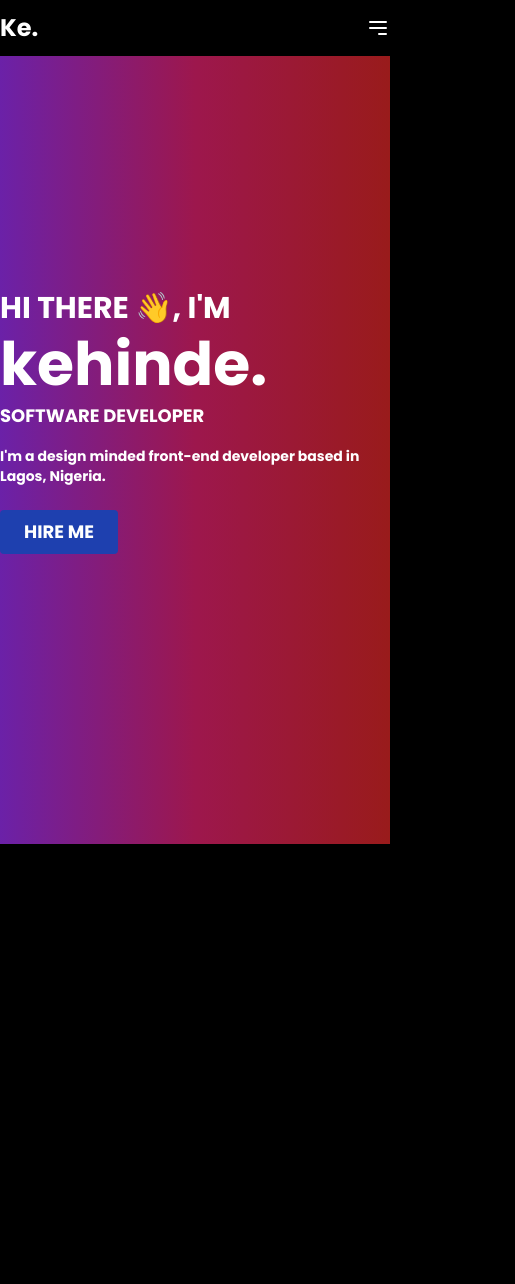
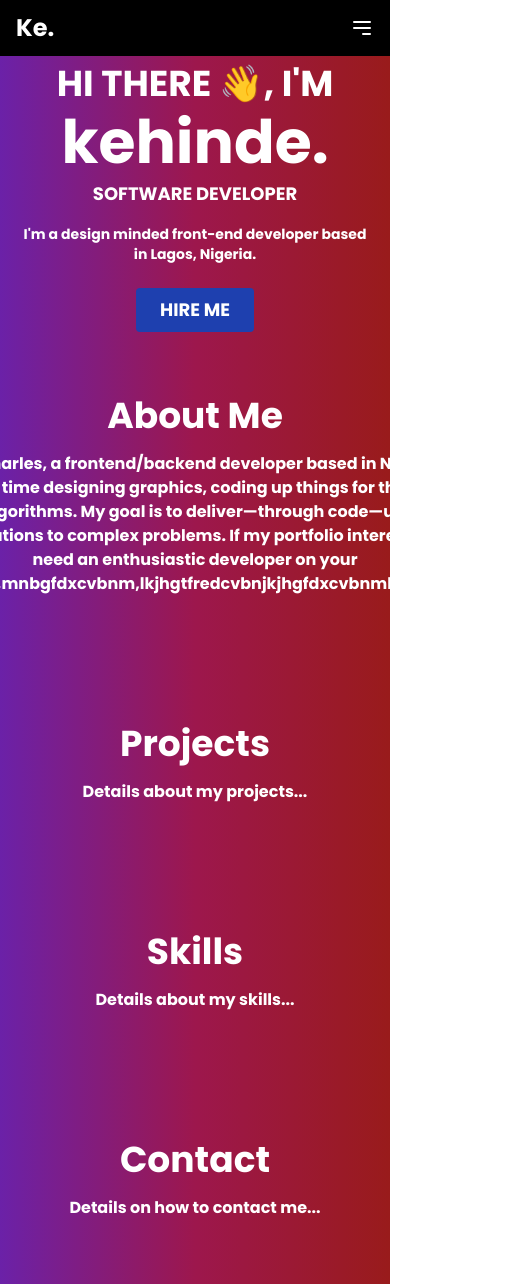
Before and after one commit to kehinde-am/kenny-portfolio, a Vue app: page / in a window 390 px wide. Shown: the whole page, 515 px wide, since content can reach past the window. Before the commit the page ends 844 px from the top, so only its background shows below. Built offline with nearby package versions, Linux system fonts and the light colour scheme.

Commit message:
feat: added components files

```diff
--- a/package.json
+++ b/package.json
@@ -10,7 +10,8 @@
   },
   "dependencies": {
     "@vueuse/motion": "^2.1.0",
-    "vue": "^3.4.21"
+    "vue": "^3.4.21",
+    "vue-router": "4"
   },
   "devDependencies": {
     "@vitejs/plugin-vue": "^5.0.4",
--- a/src/App.vue
+++ b/src/App.vue
@@ -1,24 +1,24 @@
-<!-- src/App.vue -->
+
 <template>
   <div id="app" class="min-h-screen flex flex-col bg-gradient-to-r from-purple-800 via-pink-800 to-red-800">
     <nav class="bg-black text-white py-3 fixed w-full z-20">
-      <div class="container mx-auto flex justify-between items-center">
+      <div class="container mx-auto flex justify-between items-center px-4">
         <div class="text-2xl font-bold">Ke.</div>
         <ul class="hidden md:flex space-x-6">
           <li>
-            <a href="#" class="hover:text-blue-800" v-motion :initial="{ scale: 1 }" :hover="{ scale: 1.1 }">HOME</a>
+            <a href="#home" class="hover:text-blue-800">HOME</a>
           </li>
           <li>
-            <a href="#" class="hover:text-blue-800" v-motion :initial="{ scale: 1 }" :hover="{ scale: 1.1 }">ABOUT</a>
+            <a href="#about" class="hover:text-blue-800">ABOUT</a>
           </li>
           <li>
-            <a href="#" class="hover:text-blue-800" v-motion :initial="{ scale: 1 }" :hover="{ scale: 1.1 }">PROJECTS</a>
+            <a href="#projects" class="hover:text-blue-800">PROJECTS</a>
           </li>
           <li>
-            <a href="#" class="hover:text-blue-800" v-motion :initial="{ scale: 1 }" :hover="{ scale: 1.1 }">SKILLS</a>
+            <a href="#skills" class="hover:text-blue-800">SKILLS</a>
           </li>
           <li>
-            <a href="#" class="hover:text-blue-800" v-motion :initial="{ scale: 1 }" :hover="{ scale: 1.1 }">CONTACT</a>
+            <a href="#contact" class="hover:text-blue-800">CONTACT</a>
           </li>
         </ul>
         <div class="md:hidden flex items-center">
@@ -32,41 +32,28 @@
       <div
         v-if="menuOpen"
         v-motion :initial="{ opacity: 0 }" :animate="{ opacity: 1 }" :exit="{ opacity: 0 }"
-        class="md:hidden absolute top-0 left-0 w-full bg-black text-white z-10"
+        class="md:hidden absolute top-0 left-0 w-full bg-black text-white z-10 px-4"
       >
-        <ul class="flex flex-col space-y-6 p-6">
+        <ul class="flex flex-col space-y-6 py-6">
           <li>
-            <a href="#" class="hover:text-blue-800" @click="toggleMenu" v-motion :initial="{ scale: 1 }" :hover="{ scale: 1.1 }">HOME</a>
+            <a href="#home" class="hover:text-blue-800" @click="toggleMenu">HOME</a>
           </li>
           <li>
-            <a href="#" class="hover:text-blue-800" @click="toggleMenu" v-motion :initial="{ scale: 1 }" :hover="{ scale: 1.1 }">ABOUT</a>
+            <a href="#about" class="hover:text-blue-800" @click="toggleMenu">ABOUT</a>
           </li>
           <li>
-            <a href="#" class="hover:text-blue-800" @click="toggleMenu" v-motion :initial="{ scale: 1 }" :hover="{ scale: 1.1 }">PROJECTS</a>
+            <a href="#projects" class="hover:text-blue-800" @click="toggleMenu">PROJECTS</a>
           </li>
           <li>
-            <a href="#" class="hover:text-blue-800" @click="toggleMenu" v-motion :initial="{ scale: 1 }" :hover="{ scale: 1.1 }">SKILLS</a>
+            <a href="#skills" class="hover:text-blue-800" @click="toggleMenu">SKILLS</a>
           </li>
           <li>
-            <a href="#" class="hover:text-blue-800" @click="toggleMenu" v-motion :initial="{ scale: 1 }" :hover="{ scale: 1.1 }">CONTACT</a>
+            <a href="#contact" class="hover:text-blue-800" @click="toggleMenu">CONTACT</a>
           </li>
         </ul>
       </div>
     </nav>
-    <main class="flex-grow flex items-center justify-center relative">
-      <div class="text-left text-white relative z-10">
-        <h1 class="text-3xl mb-2">HI THERE 👋, I'M</h1>
-        <h2 class="text-6xl mb-2 font-bold">kehinde.</h2>
-        <p class="text-white-800 text-lg mb-4 font-bold">SOFTWARE DEVELOPER</p>
-        <p class="text-sm mb-6">I'm a design minded front-end developer based in Lagos, Nigeria.</p>
-        <button
-          class="bg-blue-800 text-white px-6 py-2 text-lg font-semibold rounded"
-          v-motion :initial="{ scale: 1 }" :hover="{ scale: 1.1 }"
-        >
-          HIRE ME
-        </button>
-      </div>
-    </main>
+    <router-view class="flex-grow pt-16"></router-view>
   </div>
 </template>
 
@@ -91,8 +78,6 @@
 </script>
 
 <style lang="scss" scoped>
-@import url('https://fonts.googleapis.com/css2?family=Poppins:wght@700&display=swap');
-
 #app {
   font-family: 'Poppins', sans-serif;
 }
--- /dev/null
+++ b/src/components/About.vue
@@ -0,0 +1,23 @@
+<!-- src/components/About.vue -->
+<template>
+  <section id="about" class="py-20">
+    <h2 class="text-4xl font-bold text-center text-white">About Me</h2>
+    <p class="text-center text-white mt-4">I am Okoye Charles, a frontend/backend developer based in Nigeria. I spend most of my time designing graphics, coding up things for the web, and learning algorithms.
+
+My goal is to deliver—through code—unique, and innovative solutions to complex problems.
+
+If my portfolio interests you, or you need an enthusiastic developer on your teamwertyuiol,mnbgfdxcvbnm,lkjhgtfredcvbnjkjhgfdxcvbnmkjhgfdcvbnmgf</p>
+  </section>
+</template>
+
+<script lang="ts">
+export default {
+  name: 'About',
+};
+</script>
+
+<style scoped>
+section {
+  padding: 4rem 0;
+}
+</style>
--- /dev/null
+++ b/src/components/Contact.vue
@@ -0,0 +1,19 @@
+<!-- src/components/Contact.vue -->
+<template>
+  <section id="contact" class="py-20">
+    <h2 class="text-4xl font-bold text-center text-white">Contact</h2>
+    <p class="text-center text-white mt-4">Details on how to contact me...</p>
+  </section>
+</template>
+
+<script lang="ts">
+export default {
+  name: 'Contact',
+};
+</script>
+
+<style scoped>
+section {
+  padding: 4rem 0;
+}
+</style>
--- a/src/components/HelloWorld.vue
+++ /dev/null
@@ -1,38 +0,0 @@
-<script setup lang="ts">
-import { ref } from 'vue'
-
-defineProps<{ msg: string }>()
-
-const count = ref(0)
-</script>
-
-<template>
-  <h1>{{ msg }}</h1>
-
-  <div class="card">
-    <button type="button" @click="count++">count is {{ count }}</button>
-    <p>
-      Edit
-      <code>components/HelloWorld.vue</code> to test HMR
-    </p>
-  </div>
-
-  <p>
-    Check out
-    <a href="https://vuejs.org/guide/quick-start.html#local" target="_blank"
-      >create-vue</a
-    >, the official Vue + Vite starter
-  </p>
-  <p>
-    Install
-    <a href="https://github.com/vuejs/language-tools" target="_blank">Volar</a>
-    in your IDE for a better DX
-  </p>
-  <p class="read-the-docs">Click on the Vite and Vue logos to learn more</p>
-</template>
-
-<style scoped>
-.read-the-docs {
-  color: #888;
-}
-</style>
--- /dev/null
+++ b/src/components/Projects.vue
@@ -0,0 +1,19 @@
+<!-- src/components/Projects.vue -->
+<template>
+  <section id="projects" class="py-20">
+    <h2 class="text-4xl font-bold text-center text-white">Projects</h2>
+    <p class="text-center text-white mt-4">Details about my projects...</p>
+  </section>
+</template>
+
+<script lang="ts">
+export default {
+  name: 'Projects',
+};
+</script>
+
+<style scoped>
+section {
+  padding: 4rem 0;
+}
+</style>
--- /dev/null
+++ b/src/components/Skills.vue
@@ -0,0 +1,19 @@
+<!-- src/components/Skills.vue -->
+<template>
+  <section id="skills" class="py-20">
+    <h2 class="text-4xl font-bold text-center text-white">Skills</h2>
+    <p class="text-center text-white mt-4">Details about my skills...</p>
+  </section>
+</template>
+
+<script lang="ts">
+export default {
+  name: 'Skills',
+};
+</script>
+
+<style scoped>
+section {
+  padding: 4rem 0;
+}
+</style>
--- a/src/style.css
+++ b/src/styles/style.scss
@@ -3,11 +3,15 @@
 @tailwind utilities;
 
 
+@import url('https://fonts.googleapis.com/css2?family=Poppins:wght@700&display=swap');
+
 body {
+  font-family: 'Poppins', sans-serif;
   margin: 0;
   padding: 0;
   box-sizing: border-box;
-  background-color: #000;
-  color: #fff;
+}
+
+#app {
   font-family: 'Poppins', sans-serif;
 }
--- /dev/null
+++ b/src/views/Home.vue
@@ -0,0 +1,43 @@
+
+<template>
+  <div class="home flex flex-col items-center justify-center min-h-screen text-white text-center px-4">
+    <h1 class="text-4xl mb-2">HI THERE 👋, I'M</h1>
+    <h2 class="text-6xl mb-2 font-bold">kehinde.</h2>
+    <p class="text-lg mb-4 font-bold">SOFTWARE DEVELOPER</p>
+    <p class="text-sm mb-6">I'm a design minded front-end developer based in Lagos, Nigeria.</p>
+    <button
+      class="bg-blue-800 text-white px-6 py-2 text-lg font-semibold rounded"
+      v-motion :initial="{ scale: 1 }" :hover="{ scale: 1.1 }"
+    >
+      HIRE ME
+    </button>
+
+    <About />
+    <Projects />
+    <Skills />
+    <Contact />
+  </div>
+</template>
+
+<script lang="ts">
+import About from '../components/About.vue';
+import Projects from '../components/Projects.vue';
+import Skills from '../components/Skills.vue';
+import Contact from '../components/Contact.vue';
+
+export default {
+  name: 'Home',
+  components: {
+    About,
+    Projects,
+    Skills,
+    Contact,
+  },
+};
+</script>
+
+<style scoped>
+.home {
+  text-align: center;
+}
+</style>
```
Also changed, not shown: src/main.ts (+10 -4 lines), src/router/index.ts (added, +21 -0 lines), 1 other file (tests, documents, lock files or other folders).
